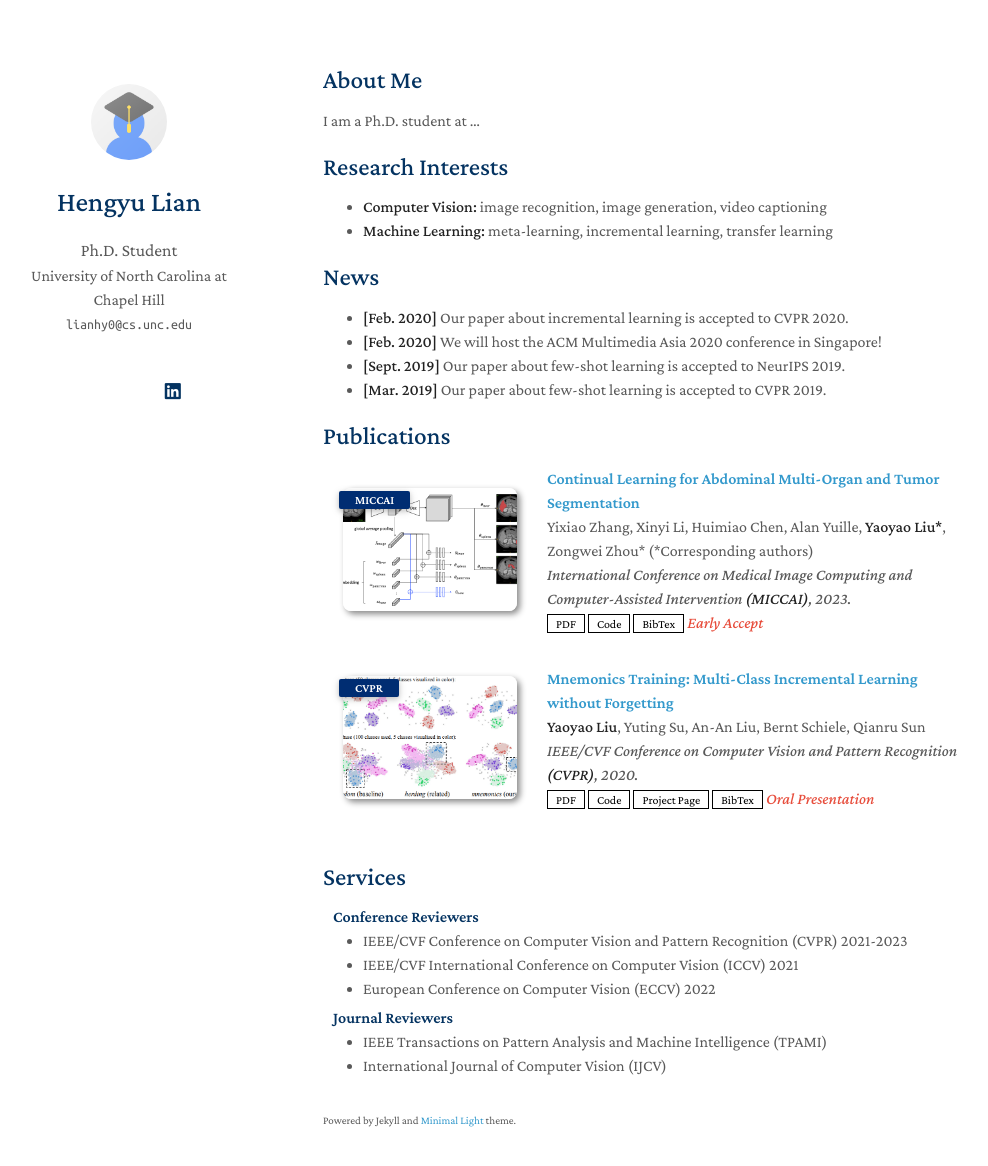
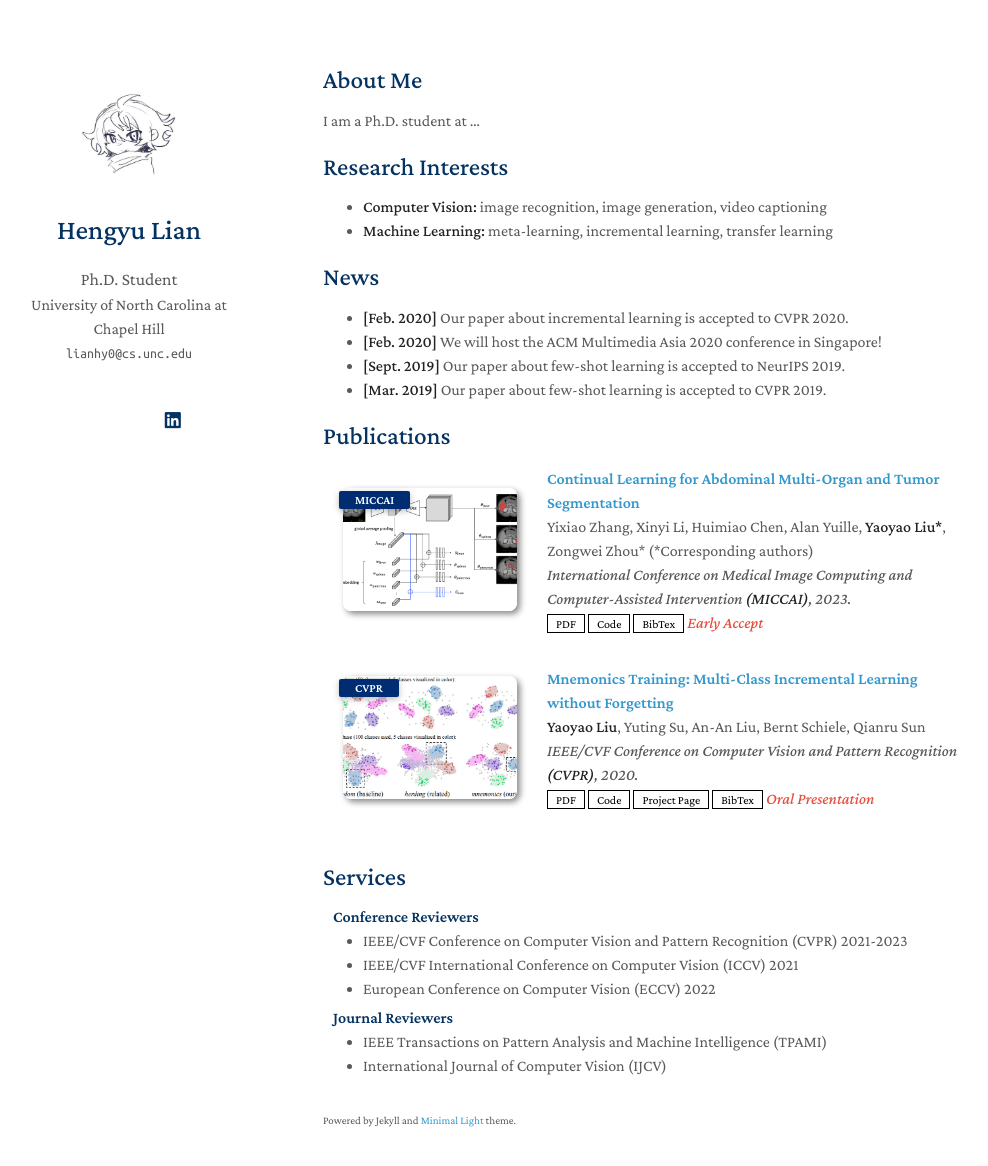
Before and after one commit to ReachalWang/reachalwang.github.io, a Jekyll site: the page built from index.md, in a window 1280 px wide and 1201 px high. Shown: the top 1166 px of the window, without its empty margins (147-1135 px from the left). Built offline with Jekyll 4.4.1, drawn with Linux system fonts in a browser that asks for light colours; a style sheet for code colours, icons or effects is not loaded.

Commit message:
update config

```diff
--- a/_config.yml
+++ b/_config.yml
@@ -13,16 +13,16 @@ canonical: https://minimal-light-theme.yliu.me/
 # Links
 # If you don't need one of them, you may delete the corresponding line.
 google_scholar: https://scholar.google.com/citations?user=Po08YewAAAAJ&hl=en&oi=ao
-cv_link: assets/files/curriculum_vitae.pdf
+cv_link: assets/files/cv_25.10.11.pdf
 # github_link: https://github.com/
 linkedin: https://www.linkedin.com/in/hengyu-lian-1b33b127a/
 # twitter: https://twitter.com/
 
 # Images (e.g., your profile picture and your website's favicon)
 # "favicon" and "favicon_dark" are used for the light and dark modes, respectively.
-avatar: ./assets/img/avatar.png
-favicon: ./assets/img/favicon.png
-favicon_dark: ./assets/img/favicon-dark.png
+avatar: ./assets/img/my_favicon.png
+favicon: ./assets/img/my_favicon.png
+favicon_dark: ./assets/img/my_favicon.png
 
 # Footnote
 # You may use the option to disable the footnote, "Powered by Jekyll and Minimal Light theme."
```
Also changed, not shown: assets/img/my_favicon.png (added), 1 other file.
